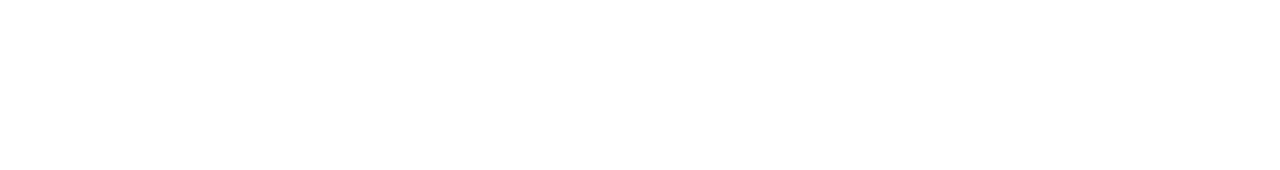
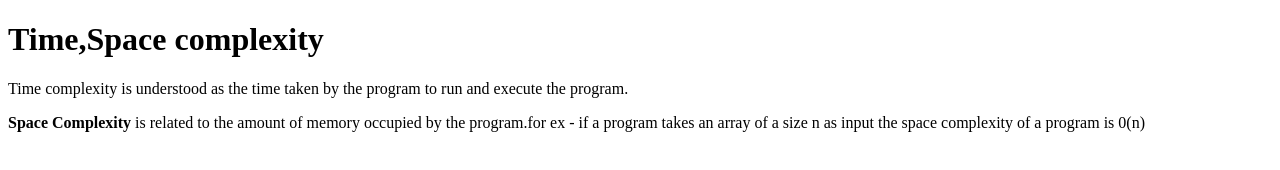
Before and after one commit to acciojob/time-and-space-complexity-Lochan-sharma232, a website: page main.html in a window 1280 px wide. Drawn offline with Linux system fonts and the light colour scheme.

Commit message:
created a submission

```diff
--- a/main.html
+++ b/main.html
@@ -8,7 +8,10 @@
 
 <body>
 	<!-- the entire body must be written by student -->
-    <script type="text/javascript" src="./script.js">
+	<h1>Time,Space complexity</h1>
+	<p>Time complexity is understood as the time taken by the program to run and execute the program.</p>
+<p><b>Space Complexity</b> is related to the amount of memory occupied by the program.for ex - if a program takes an array of a size n as input the space complexity of a program is 0(n)</p>
+	<script type="text/javascript" src="./script.js">
 </script>
 
 </body>
```
